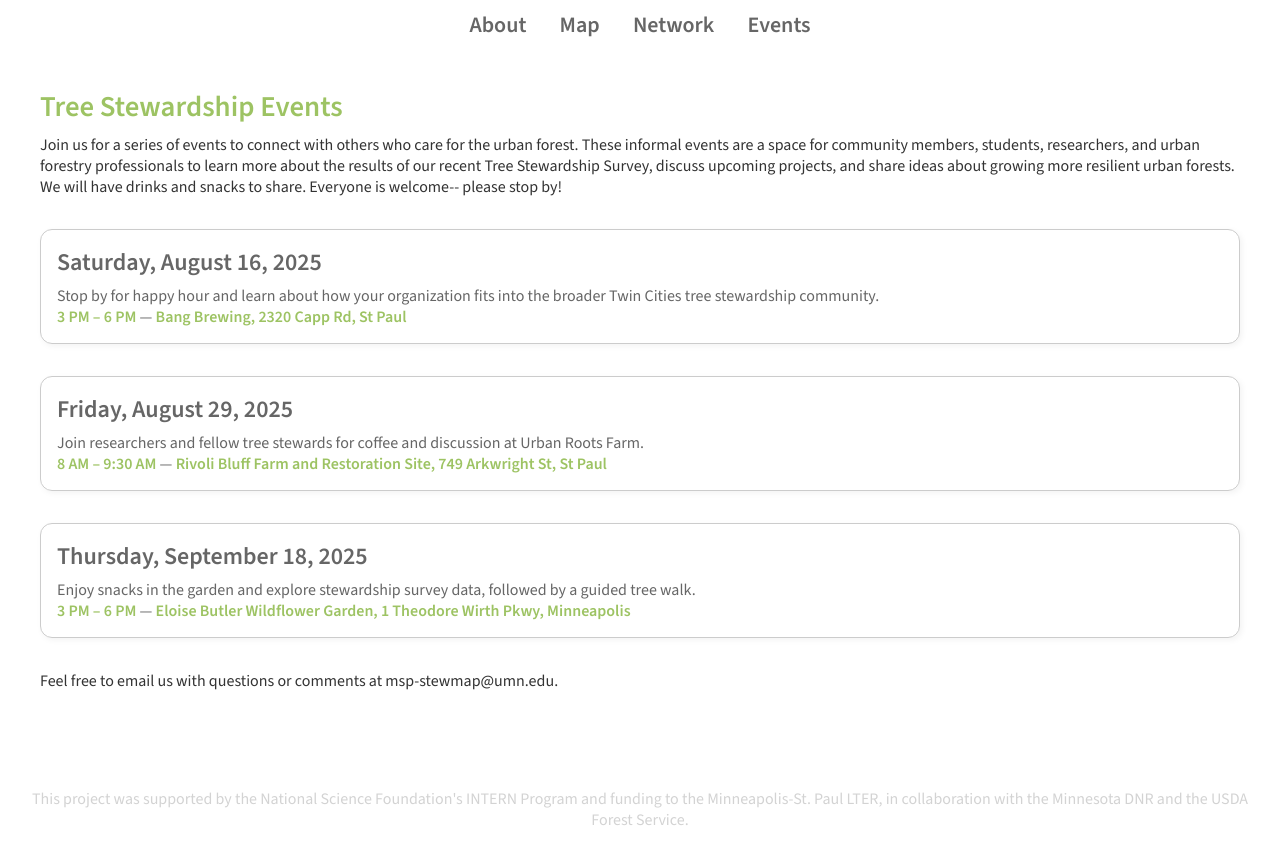
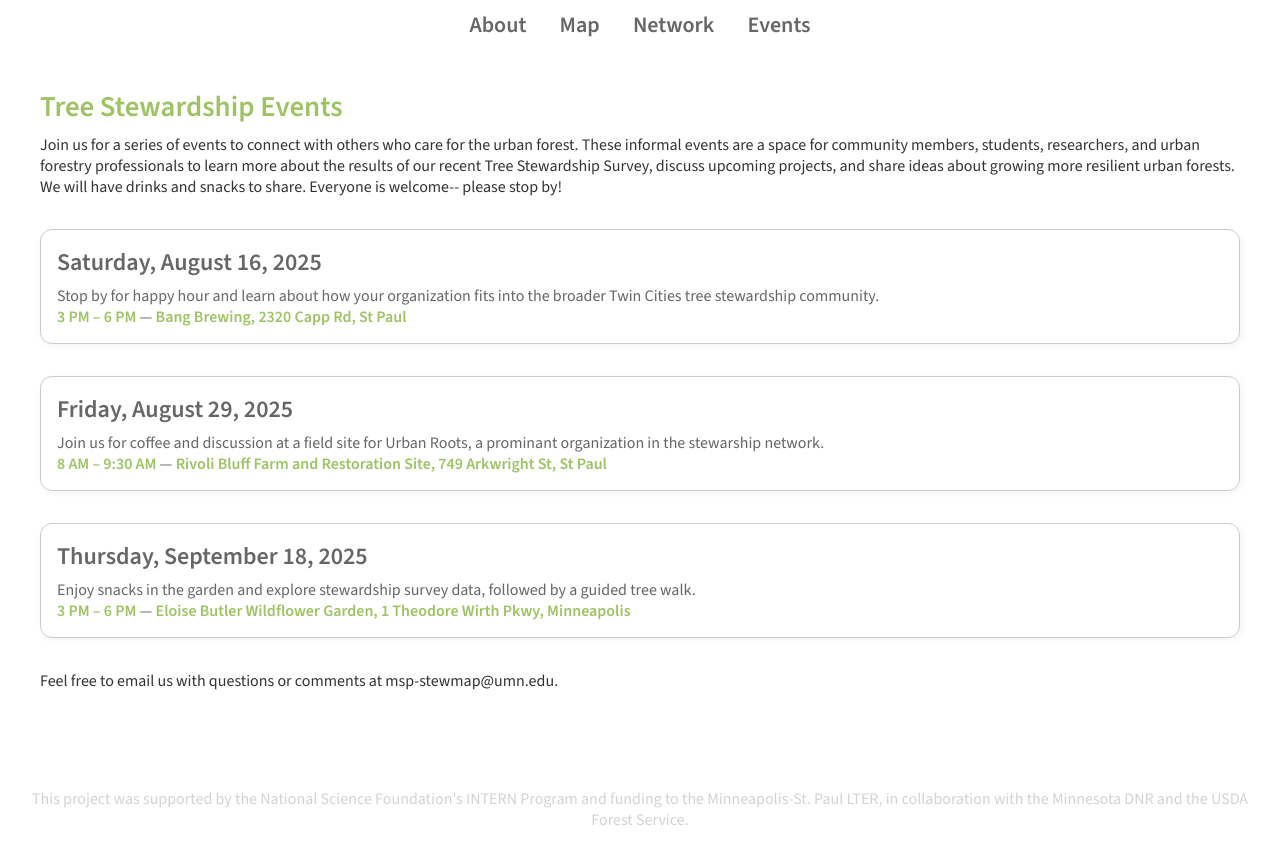
Before and after one commit to MSP-LTER/stewmap, a Jekyll site: the page built from events.md, in a window 1280 px wide. Shown: the top 864 px of the page. Built offline with Jekyll 4.4.1, drawn with Linux system fonts in a browser that asks for light colours.

Commit message:
Update events.md

```diff
--- a/events.md
+++ b/events.md
@@ -61,7 +61,7 @@ layout: default
 <div class="event-box">
   <div class="event-date">Friday, August 29, 2025</div>
   <div>
-    Join researchers and fellow tree stewards for coffee and discussion at Urban Roots Farm.
+    Join us for coffee and discussion at a field site for Urban Roots, a prominant organization in the stewarship network.
   </div>
   <div>
     <span class="event-highlight">8 AM – 9:30 AM</span> —
```
